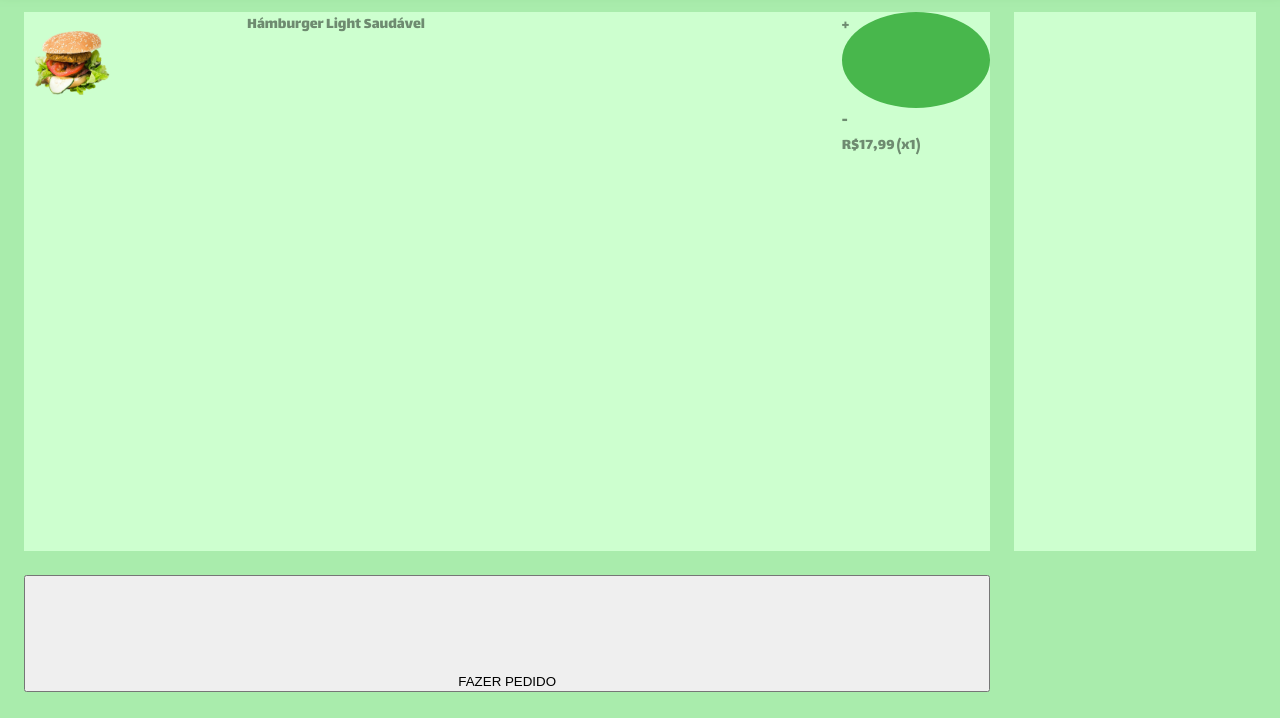
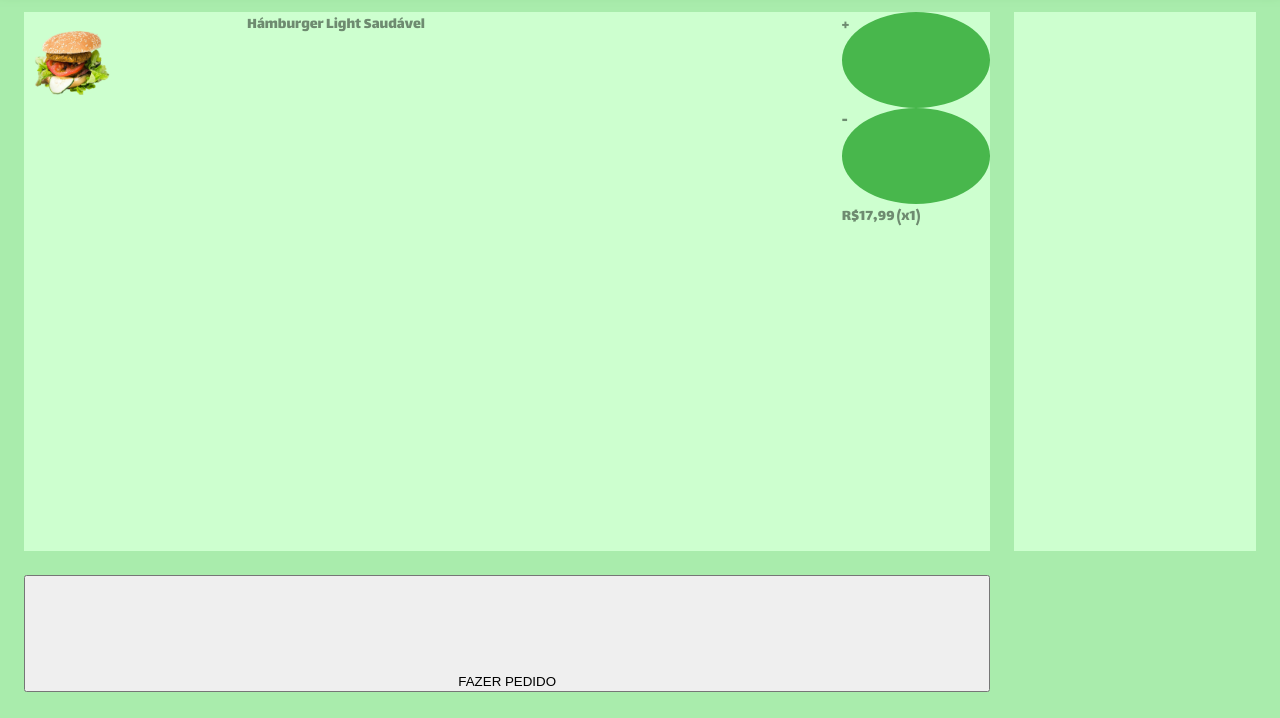
Before and after one commit to Dol-ga/MMH, a plain HTML site: page checkout.html in a window 1280 px wide. Shown: the part 84-802 px from the top of the page. Drawn offline with Linux system fonts and the light colour scheme; a web font is replaced by a local one.

Commit message:
Update style.css

```diff
--- a/style.css
+++ b/style.css
@@ -427,7 +427,7 @@ a #saleBanner div img {
     height:12vh;
 }
 
-.checkoutQuantity div:first-child, #checkoutQuantity div:nth-child(2) {
+.checkoutQuantity div:first-child, .checkoutQuantity div:nth-child(2) {
     background-color: var(--green);
     border-radius: 100%;
     width: 100%;
@@ -436,7 +436,7 @@ a #saleBanner div img {
     user-select: none;
 }
 
-.checkoutQuantity div:first-child:hover, #checkoutQuantity div:nth-child(2):hover {
+.checkoutQuantity div:first-child:hover, .checkoutQuantity div:nth-child(2):hover {
     background-color: #3b8d3d;
     transition: 0.3s;
 
```
